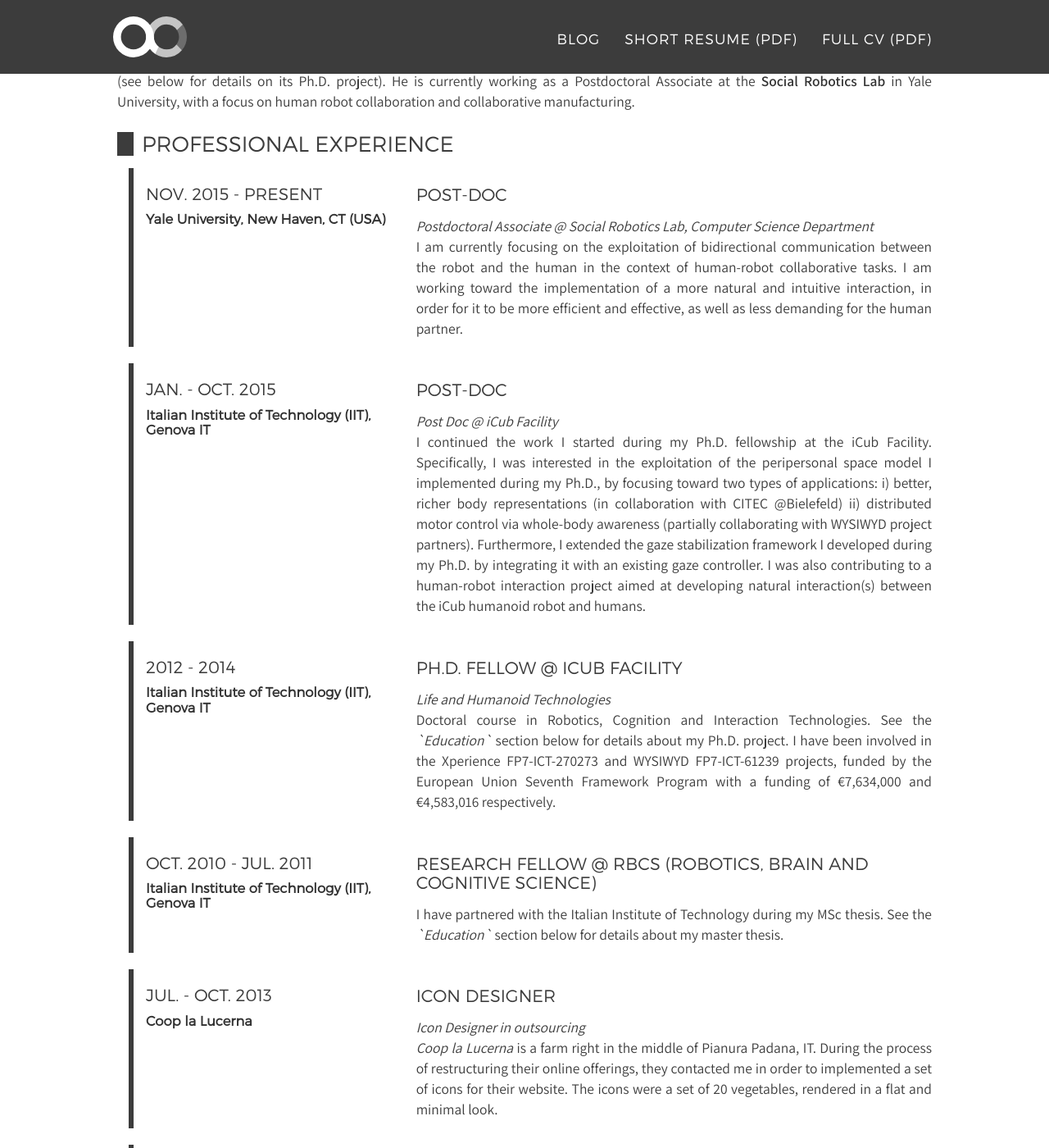
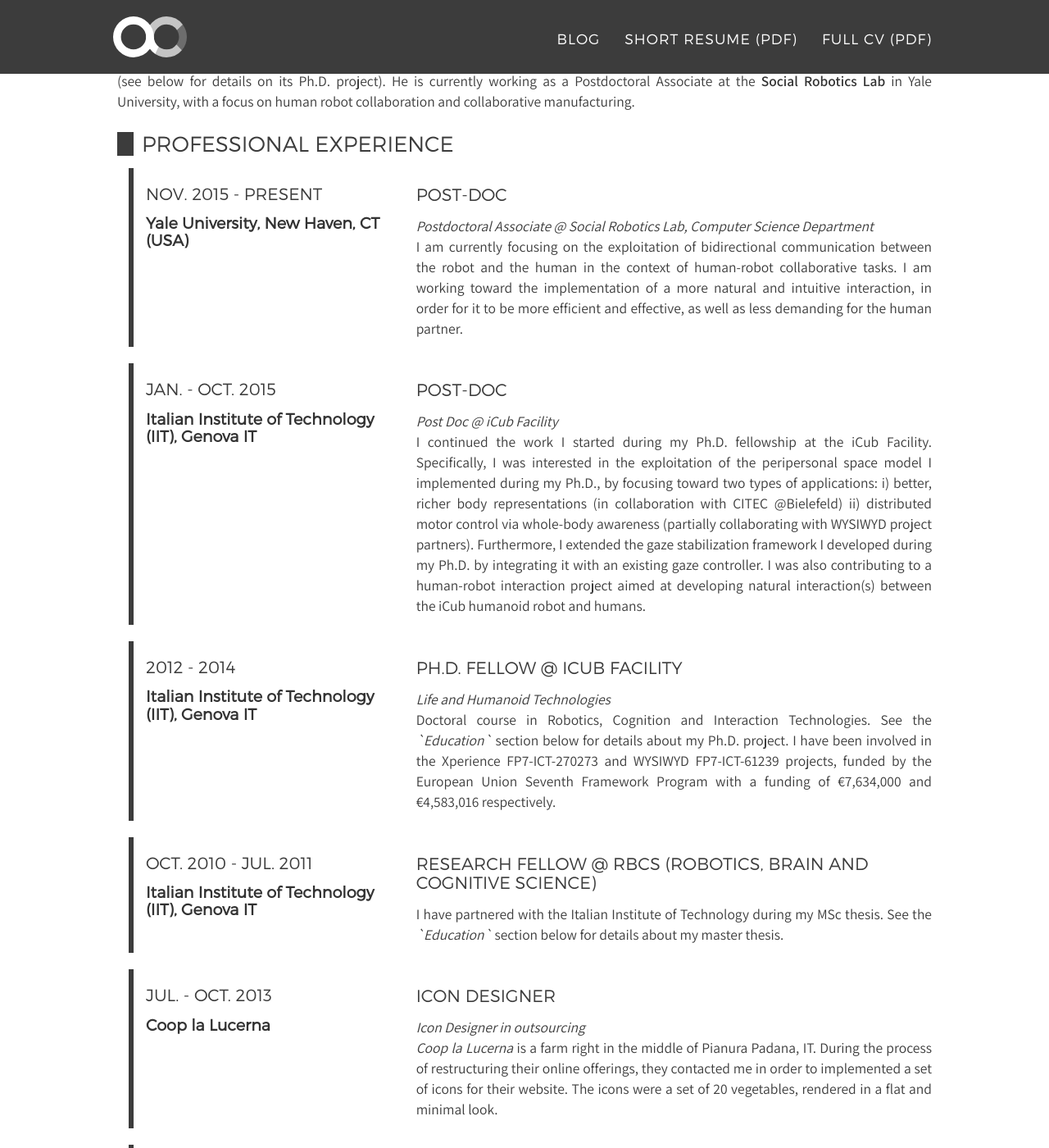
Before and after one commit to alecive/alecive.github.io, a Jekyll site: the page built from _posts/2016-05-30-CV-AlessandroRoncone.md, in a window 1280 px wide and 1400 px high, scrolled down 1539 px. Shown: the whole window at 82% size. Built offline with Jekyll 4.4.1, drawn with Linux system fonts in a browser that asks for light colours; nearby versions of some CDN libraries; some web fonts are replaced.

Commit message:
Increased font-size of h4 headers.

```diff
--- a/_includes/css/main.css
+++ b/_includes/css/main.css
@@ -519,9 +519,9 @@ section.success p {
 }
 
 #article h4 {
-    margin-top: 10px;
-    margin-bottom: 4px;
-    font-size: .94em;
+    margin-top: 14px;
+    margin-bottom: 6px;
+    font-size: 1.1em;
     padding-left: 4px;
     border-left-width: 10px;
 }
```
